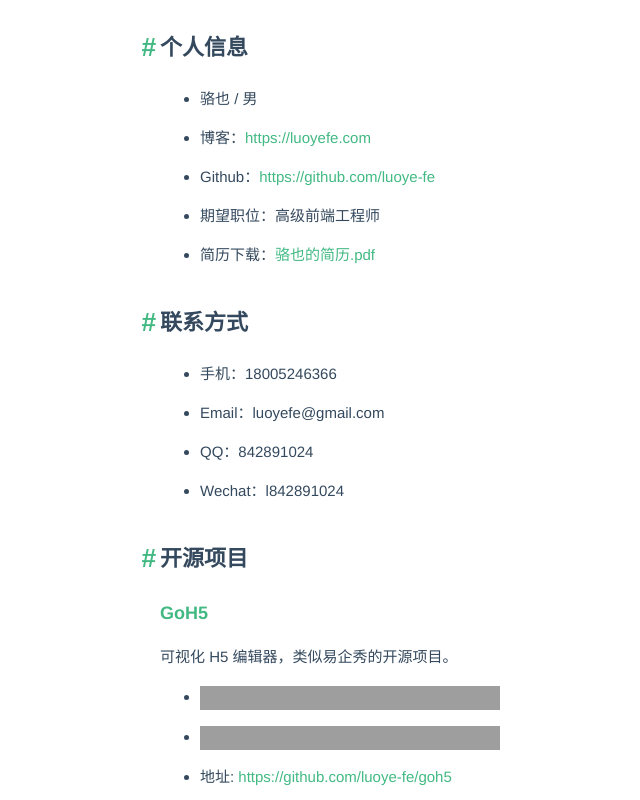
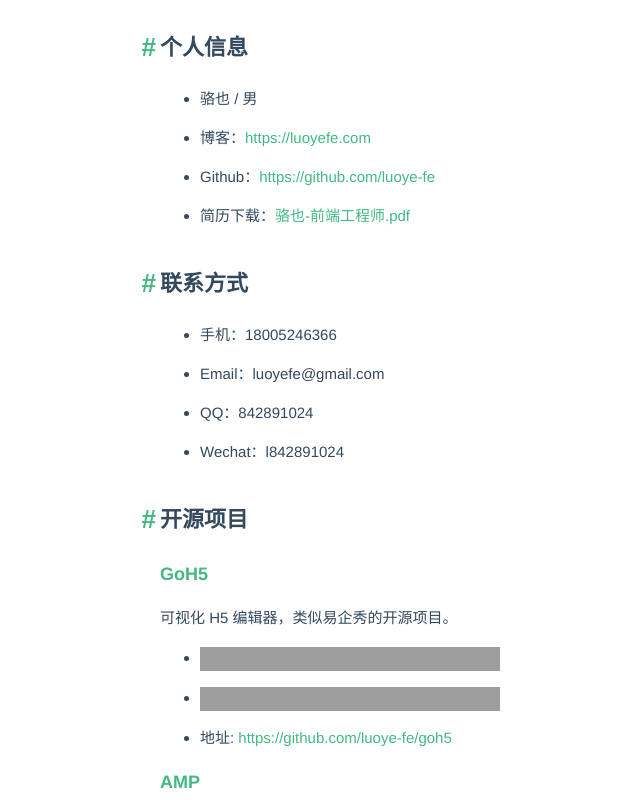
Before and after one commit to luoye-fe/luoye-fe.github.io, a plain HTML site: page html/resume/index.html in a window 1280 px wide. Shown: the top 800 px of the page, without its empty margins (140-780 px from the left). Drawn offline with Linux system fonts and the light colour scheme; grey boxes are pictures that could not be loaded; a web font is replaced by a local one.

Commit message:
update resume

```diff
--- a/html/resume/index.html
+++ b/html/resume/index.html
@@ -79,10 +79,7 @@
                                 <p>Github：<a href="https://github.com/luoye-fe" target="_blank" rel="external">https://github.com/luoye-fe</a></p>
                             </li>
                             <li>
-                                <p>期望职位：高级前端工程师</p>
-                            </li>
-                            <li>
-                                <p>简历下载：<a target="_blank" href="骆也的简历.pdf">骆也的简历.pdf</a></p>
+                                <p>简历下载：<a target="_blank" href="骆也-前端工程师.pdf">骆也-前端工程师.pdf</a></p>
                             </li>
                         </ul>
                         <hr>
```
Also changed, not shown: 2 other files.
